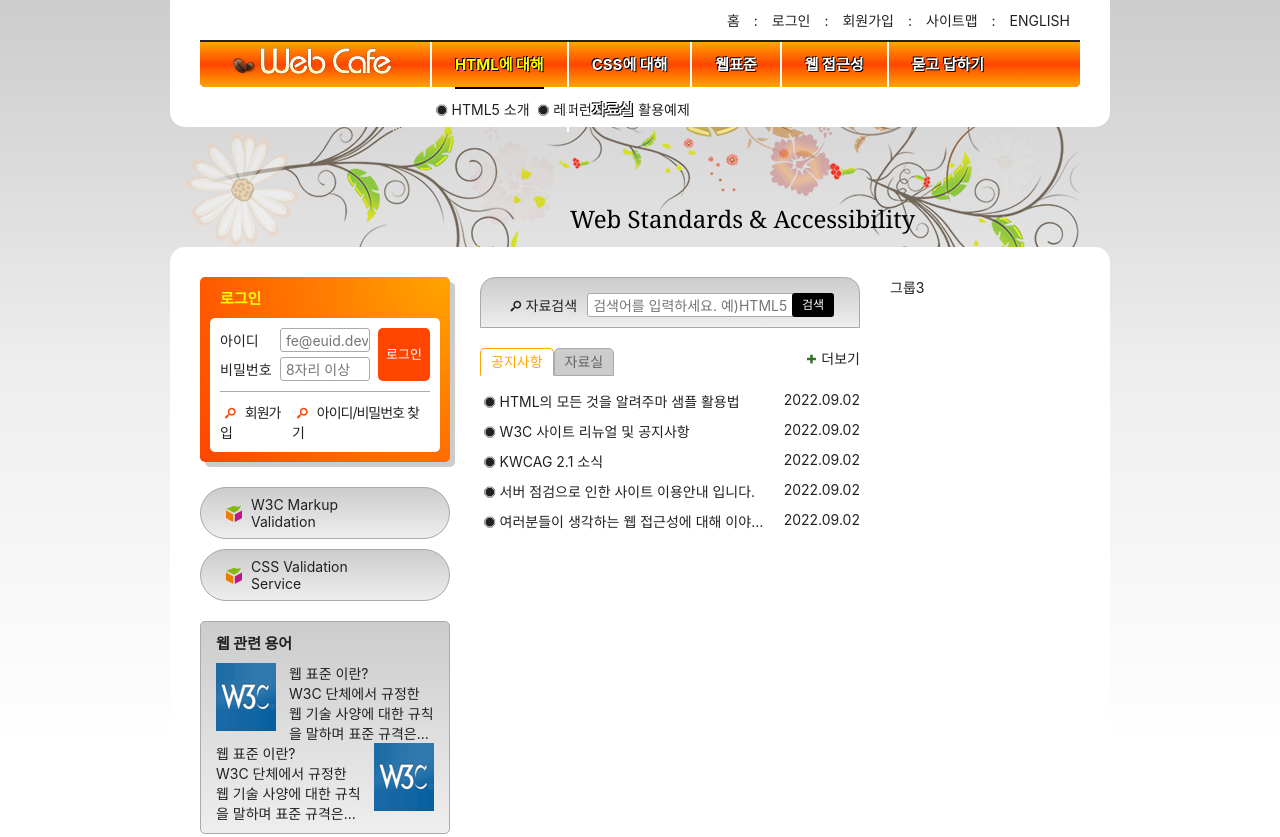
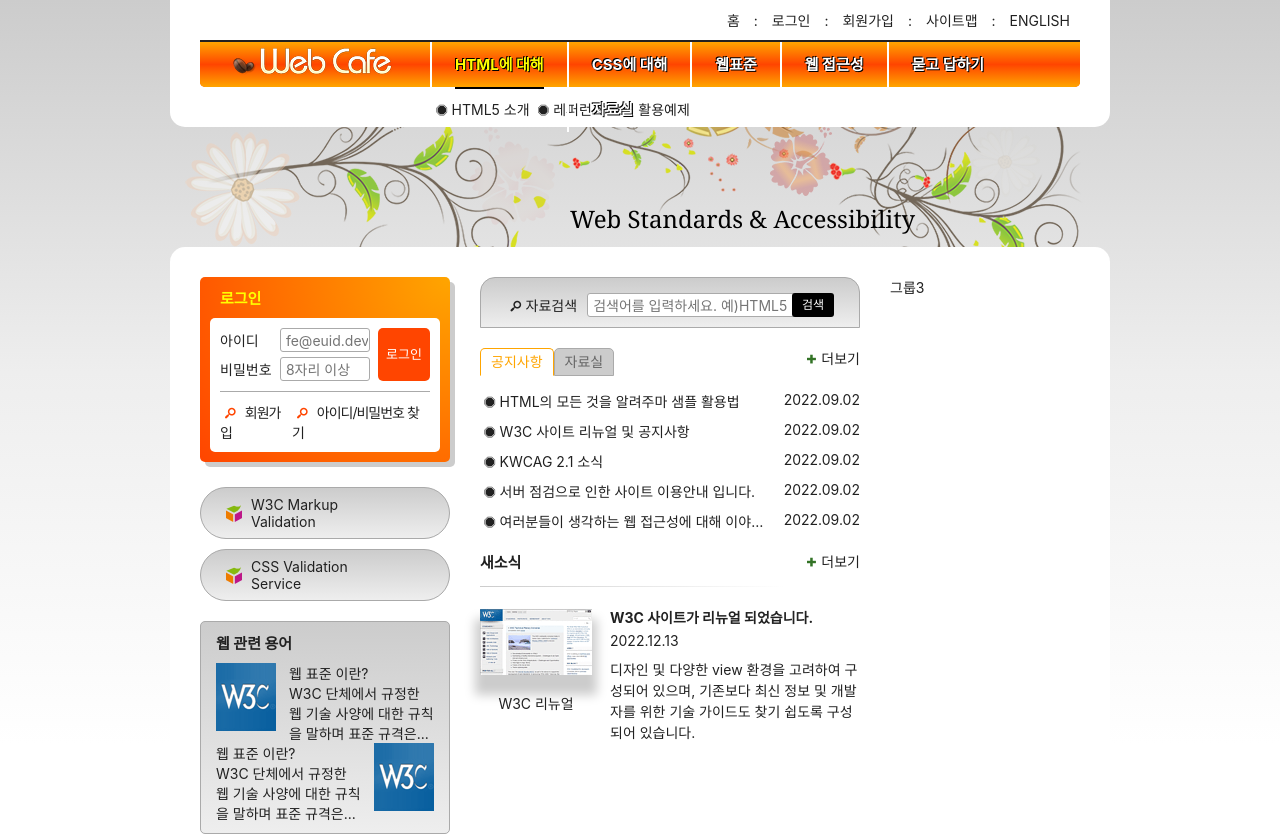
Before and after one commit to rowooncoding/HTML5, a plain HTML site: page index.html in a window 1280 px wide. Shown: the top 837 px of the page. Drawn offline with Linux system fonts and the light colour scheme; a web font is replaced by a local one.

Commit message:
새소식 섹션 완성

```diff
--- a/index.html
+++ b/index.html
@@ -274,6 +274,30 @@
         </div>
       </div>
 
+      <section class="news">
+        <h2 class="news-title">새소식</h2>
+        <a href="/" class="news-link">
+          <article class="news-item">
+            <h3 class="news-item-title">W3C 사이트가 리뉴얼 되었습니다.</h3>
+            <time class="news-item-date" datetime="2022-12-13T09:30:23">2022.12.13</time>
+            <p class="news-item-brief">
+              디자인 및 다양한 view 환경을 고려하여 구성되어 있으며,
+              기존보다 최신 정보 및 개발자를 위한 기술 가이드도
+              찾기 쉽도록 구성되어 있습니다.
+            </p>
+            <figure class="news-item-thumbnail">
+              <img src="assets/news.gif" alt="W3C 사이트가 HTML5 발표 후 새롭게 리뉴얼 된 모습" />
+              <figcaption>W3C 리뉴얼</figcaption>
+            </figure>
+          </article>
+        </a>
+        <a href="/" class="icon-plus news-more more" title="새소식">더보기</a>
+      </section>
+
+
+
+
+
     </div>
     <div class="group group3">그룹3</div>
   </main>
--- a/styles/style.css
+++ b/styles/style.css
@@ -543,6 +543,73 @@ body {
   color: hsla(110, 50%, 30%, 1);
 }
 
+/* 새소식 */
+.news {
+  margin-top: 20px;
+  position: relative;
+}
+
+.news::before {
+  content: "";
+  position: absolute;
+  top: 35px;
+  left: 0;
+  width: 80%;
+  height: 1px;
+  background: #aaa linear-gradient(to right, #ccc, #fff);
+}
+
+.news-title {
+  font-size: 1.5rem;
+  font-weight: 700;
+}
+
+.news-link {
+  display: block;
+}
+
+.news-item {
+  margin-top: 35px;
+  padding-left: 130px;
+  position: relative;
+}
+
+.news-item-title {
+  font-weight: bold;
+}
+
+.news-item-date {
+  display: block;
+  margin: 5px 0 10px;
+}
+
+.news-item-brief {
+  line-height: 1.5;
+}
+
+.news-item-thumbnail {
+  position: absolute;
+  top: 2px;
+  left: 0;
+  text-align: center;
+}
+
+.news-item-thumbnail img {
+  box-shadow: 0 15px 10px 5px #ccc;
+  margin-bottom: 15px;
+}
+
+/* .news-item-thumbnail figcaption {
+  text-align: center;
+} */
+
+.news-more {
+  position: absolute;
+  top: -8px;
+  right: -8px;
+  padding: 8px;
+}
+
 /* 슬로건 */
 .slogan {
   background-color: skyblue;
```
